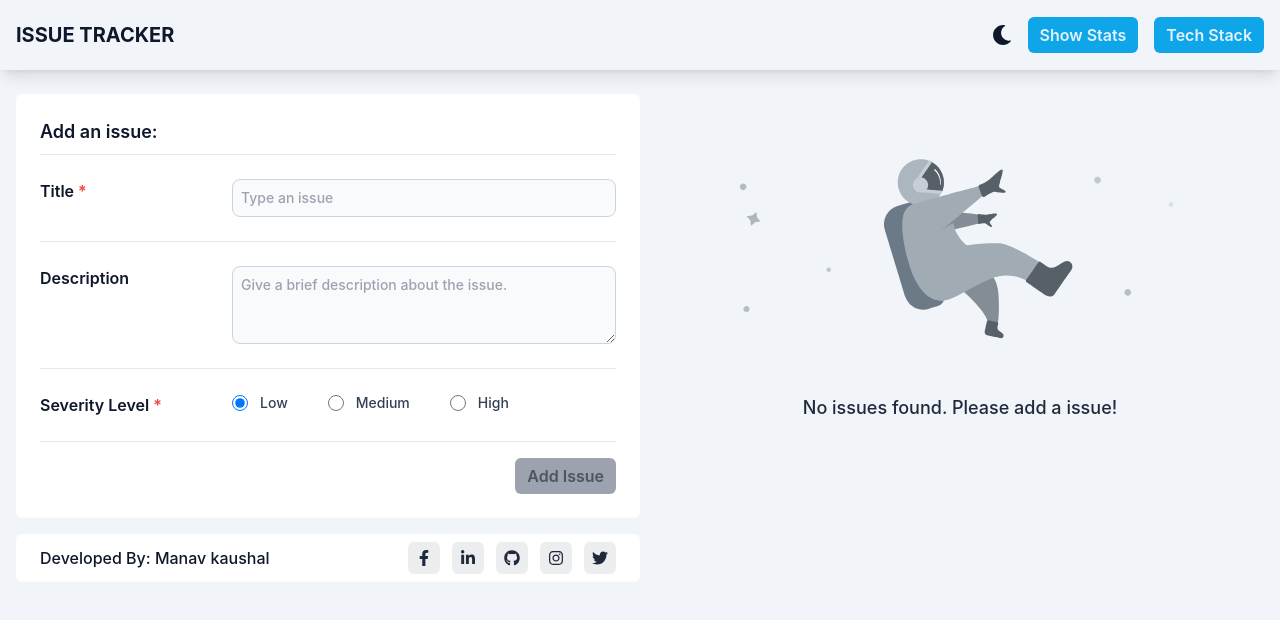
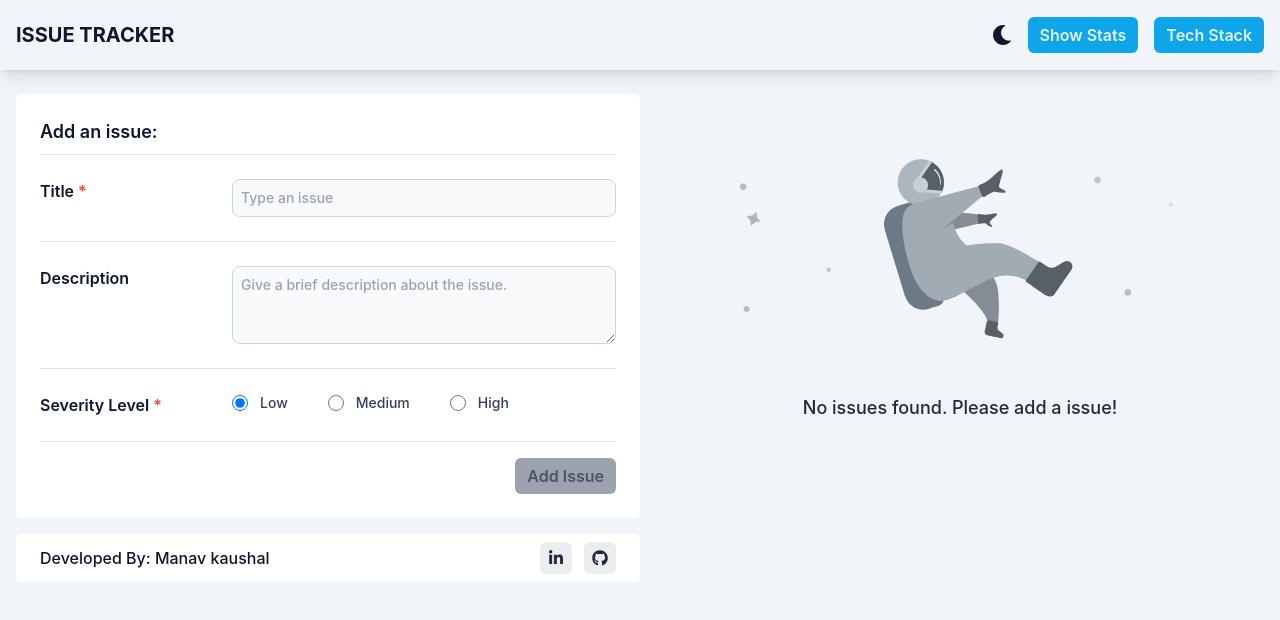
Before and after one commit to Manav-Kaushal/issue-tracker-react, a React (Create React App) app: page / in a window 1280 px wide. Shown: the top 620 px of the page. Built offline with nearby package versions, Linux system fonts and the light colour scheme.

Commit message:
updated social profiles

```diff
--- a/src/components/Footer/index.tsx
+++ b/src/components/Footer/index.tsx
@@ -6,47 +6,29 @@ import {
   FaLinkedinIn,
 } from "react-icons/fa";
 import { motion } from "framer-motion";
+import { appConfig } from "../../utils/config";
 
 type Props = {};
 
 const socials = [
   {
-    name: "facebook",
-    link: "https://facebook.com",
-    icon: (
-      <FaFacebookF className="w-4 h-4 text-slate-800 dark:text-slate-100" />
-    ),
-  },
-  {
     name: "linkedIn",
-    link: "https://linkedin.com",
+    link: appConfig.profile.social.linkedIn,
     icon: (
       <FaLinkedinIn className="w-4 h-4 text-slate-800 dark:text-slate-100" />
     ),
   },
   {
     name: "github",
-    link: "https://github.com",
+    link: appConfig.profile.social.github,
     icon: <FaGithub className="w-4 h-4 text-slate-800 dark:text-slate-100" />,
-  },
-  {
-    name: "instagram",
-    link: "https://instagram.com",
-    icon: (
-      <FaInstagram className="w-4 h-4 text-slate-800 dark:text-slate-100" />
-    ),
-  },
-  {
-    name: "twitter",
-    link: "https://twitter.com",
-    icon: <FaTwitter className="w-4 h-4 text-slate-800 dark:text-slate-100" />,
   },
 ];
 
 const Footer = (props: Props) => {
   return (
     <footer className="px-6 py-2 bg-white rounded-md dark:bg-slate-800">
-      <div className="flex items-center justify-between font-medium space-x-2">
+      <div className="flex items-center justify-between space-x-2 font-medium">
         <div>Developed By: Manav kaushal</div>
 
         <motion.div
@@ -75,7 +57,7 @@ const Footer = (props: Props) => {
               target="_blank"
               rel="noreferrer"
             >
-              <div className="bg-gray-400 rounded-md bg-clip-padding backdrop-filter backdrop-blur-sm bg-opacity-20 p-2 hover:bg-gray-300 dark:hover:bg-gray-400 transition-200 dark:bg-gray-500">
+              <div className="p-2 bg-gray-400 rounded-md bg-clip-padding backdrop-filter backdrop-blur-sm bg-opacity-20 hover:bg-gray-300 dark:hover:bg-gray-400 transition-200 dark:bg-gray-500">
                 {social.icon}
               </div>
             </motion.a>
--- a/src/pages/Home.tsx
+++ b/src/pages/Home.tsx
@@ -21,7 +21,7 @@ const Home = (props: Props) => {
       >
         <div className="py-6 pl-4 space-y-4 font-light select-none rounded-br-md">
           <FormSection />
-          {globalState.value.showStats === true && <StatsSection />}
+          {globalState.value.showStats && <StatsSection />}
           <Footer />
         </div>
         <div className="text-base w-full py-6 px-4 max-h-[85vh] overflow-y-scroll h-full">
--- /dev/null
+++ b/src/utils/config.ts
@@ -0,0 +1,12 @@
+export const appConfig = {
+  name: "React Js Expense Tracker",
+  profile: {
+    name: "Manav Kaushal",
+    email: "manav.kaushal756@gmail.com",
+    phone: "9501206323",
+    social: {
+      linkedIn: "https://www.linkedin.com/in/manav-kaushal/",
+      github: "https://github.com/Manav-Kaushal",
+    },
+  },
+};
```
Also changed, not shown: src/utils/mocks.tsx (+1 -6 lines).
